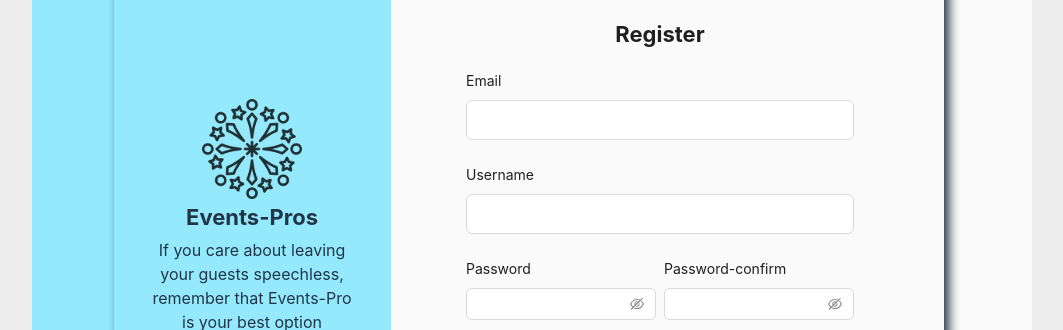
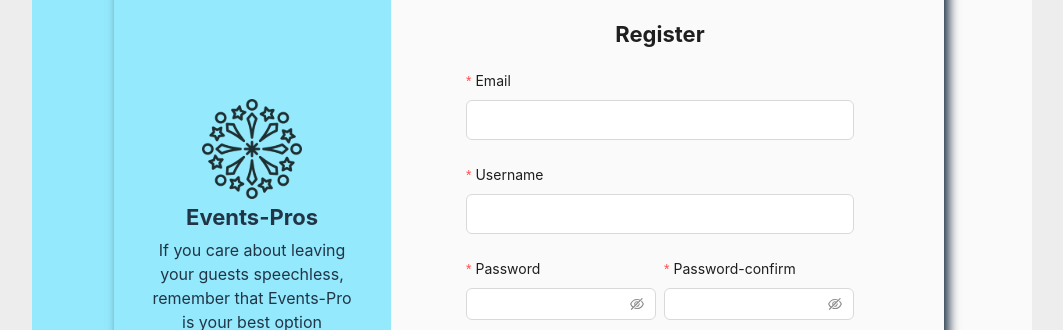
Before and after one commit to CarlosPerez93/Events-pros, a React (Vite) app: page /register in a window 1280 px wide. Shown: the part 183-513 px from the top of the page, without its empty margins (108-1171 px from the left). Built offline with nearby package versions, Linux system fonts and the light colour scheme.

Commit message:
refactor(register): config register and navigation

```diff
--- a/src/views/public/register/Register.tsx
+++ b/src/views/public/register/Register.tsx
@@ -1,13 +1,22 @@
-import { Link } from "react-router-dom";
+import { Link, useNavigate } from "react-router-dom";
 import { Button, Form, Input, Space } from "antd";
 import Icon from "@ant-design/icons/lib/components/Icon";
 
 import img from "../../../assets/company-icon.svg";
 import "./register.scss";
+import { registerProps } from "./register.types";
+import { useSignUp } from "../../../hooks/useAuth";
 
 export const Register = () => {
   const { Item } = Form;
   const { Password } = Input;
+  const navigate = useNavigate();
+
+  const onFinish = (values: registerProps) => {
+    useSignUp(values);
+    navigate("/login");
+  };
+
   return (
     <div className="main">
       <div className="main__left-part" />
@@ -21,11 +30,12 @@ export const Register = () => {
           </p>
         </div>
         <div className="main__form">
-          <Form layout="vertical">
+          <Form layout="vertical" onFinish={onFinish}>
             <h2>Register</h2>
 
             <Item
               label={"Email"}
+              name={"email"}
               rules={[
                 {
                   type: "email",
@@ -38,12 +48,14 @@ export const Register = () => {
             </Item>
             <Item
               label={"Username"}
+              name={"username"}
               rules={[{ required: true, message: "please enter username" }]}
             >
               <Input className="main__input" />
             </Item>
             <Space className="main__password">
               <Item
+                name={"password"}
                 label={"Password"}
                 className="main_password-item"
                 rules={[{ required: true, message: "please enter password" }]}
@@ -51,6 +63,7 @@ export const Register = () => {
                 <Password />
               </Item>
               <Item
+                name={"password-confirm"}
                 label={"Password-confirm"}
                 className="main_password-item"
                 rules={[
@@ -74,7 +87,7 @@ export const Register = () => {
                 flexDirection: "column",
               }}
             >
-              <Button type="primary" className="main__btn">
+              <Button htmlType="submit" type="primary" className="main__btn">
                 Register
               </Button>
               <Link className="main__link-login" to="/">
--- a/src/views/public/register/register.types.ts
+++ b/src/views/public/register/register.types.ts
@@ -1,8 +1,9 @@
 import propTypes from "prop-types";
 
-export const LoginProps = {
+export const registerProps = {
+  email: propTypes.string.isRequired,
   username: propTypes.string.isRequired,
   password: propTypes.string.isRequired,
 };
 
-export type LoginProps = propTypes.InferProps<typeof LoginProps>;
+export type registerProps = propTypes.InferProps<typeof registerProps>;
```
